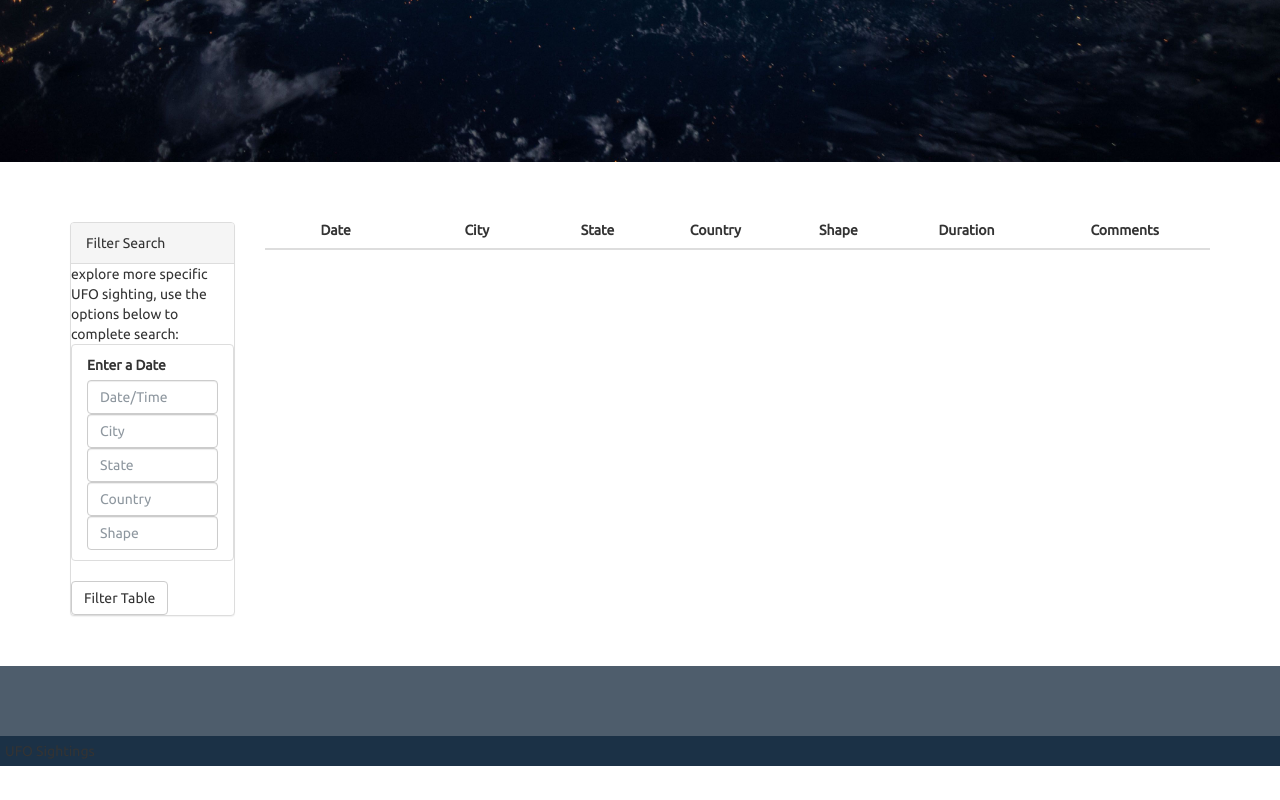
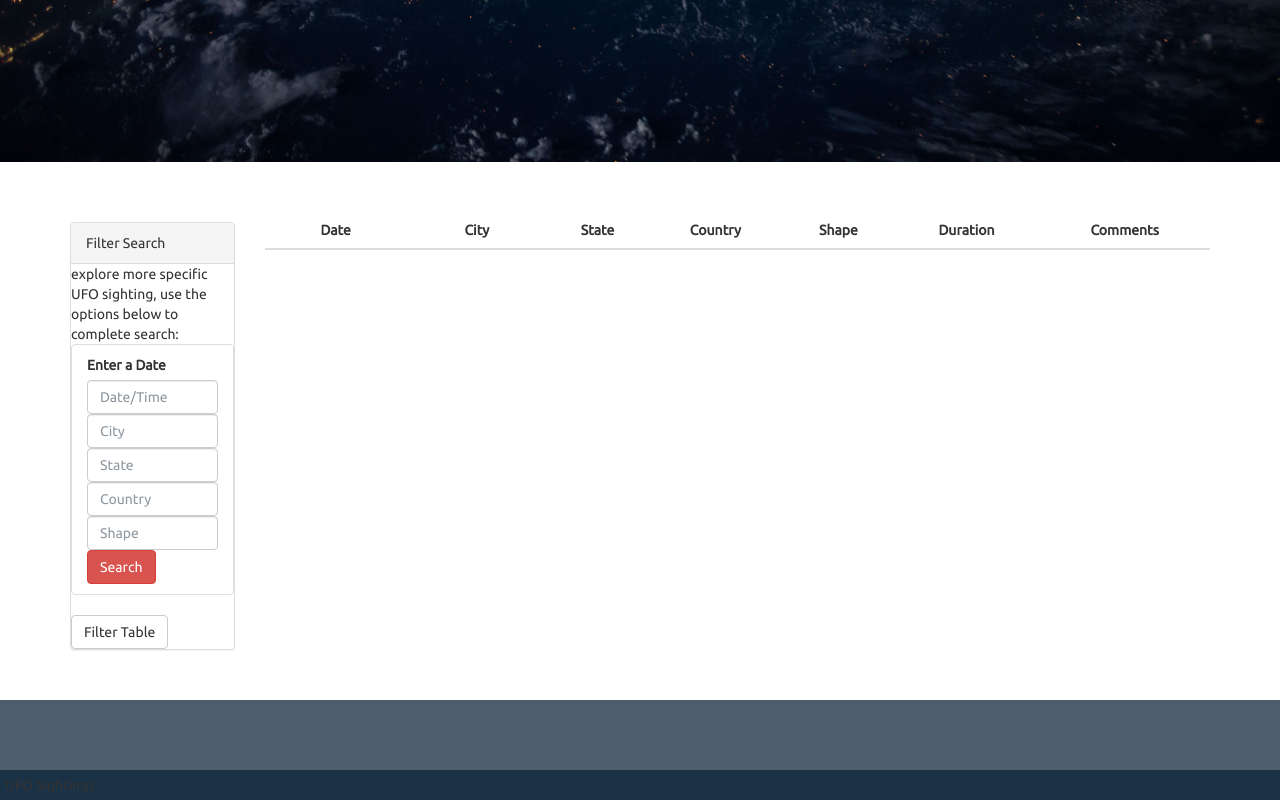
Before and after one commit to Edwardeddie10/javascript-challenge, a plain HTML site: page index.html in a window 1280 px wide. Shown: the part 450-1250 px from the top of the page. Before the commit the page ends 1216 px from the top, so only its background shows below. Drawn offline with nearby package versions, Linux system fonts and the light colour scheme; files that its build step writes are made by us from their sources; files whose address does not match are found by name.

Commit message:
Add files via upload

```diff
--- a/index.html
+++ b/index.html
@@ -43,6 +43,7 @@
                         <input type="text" class="form-control mb-4" id="state" placeholder="State">
                         <input type="text" class="form-control mb-4" id="country" placeholder="Country">
                         <input type="text" class="form-control mb-4" id="shape" placeholder="Shape">
+                        <a id="search" class="btn btn-danger">Search</a>
                       </li>
                     </ul>
                   </div>
```
